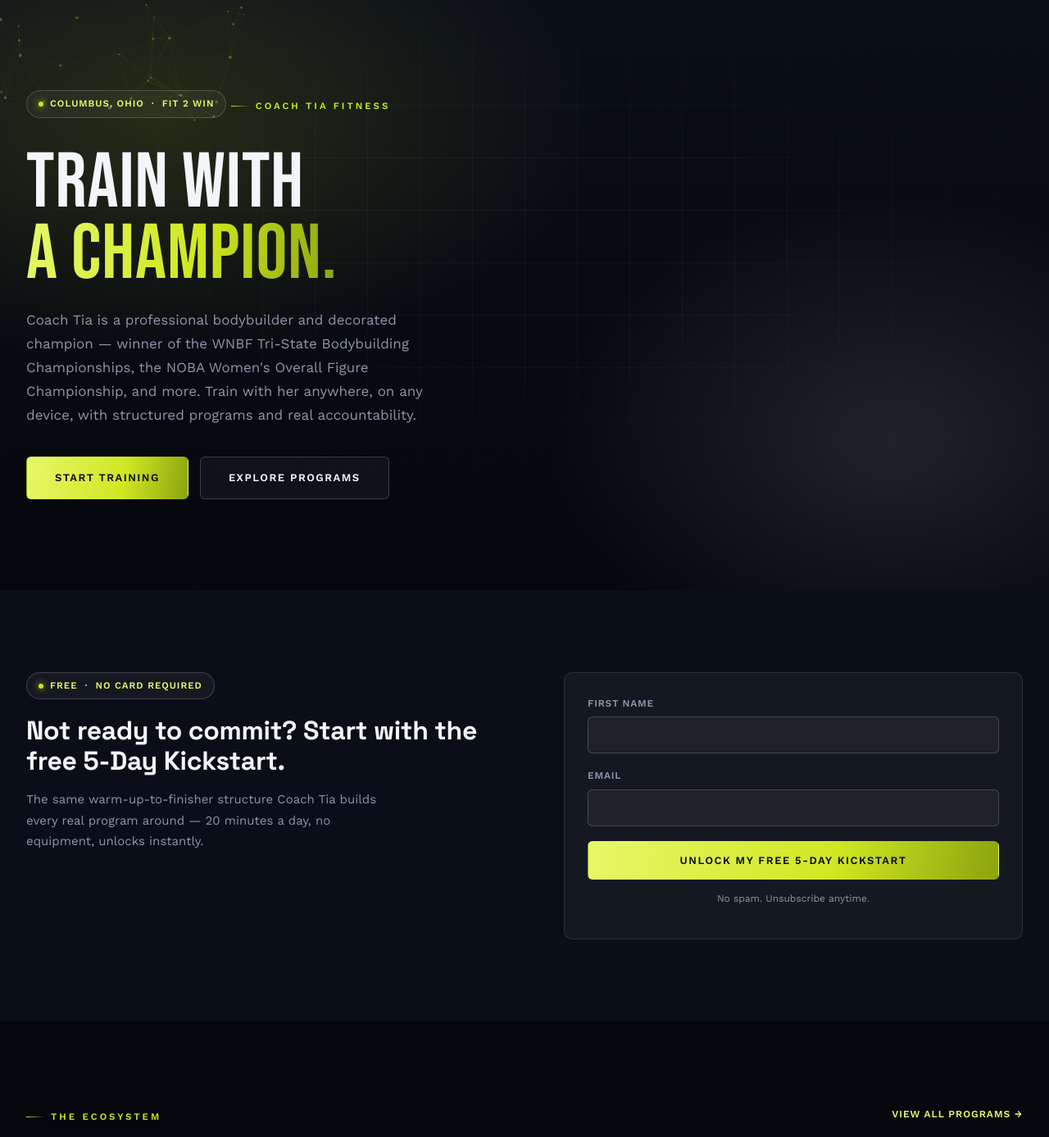
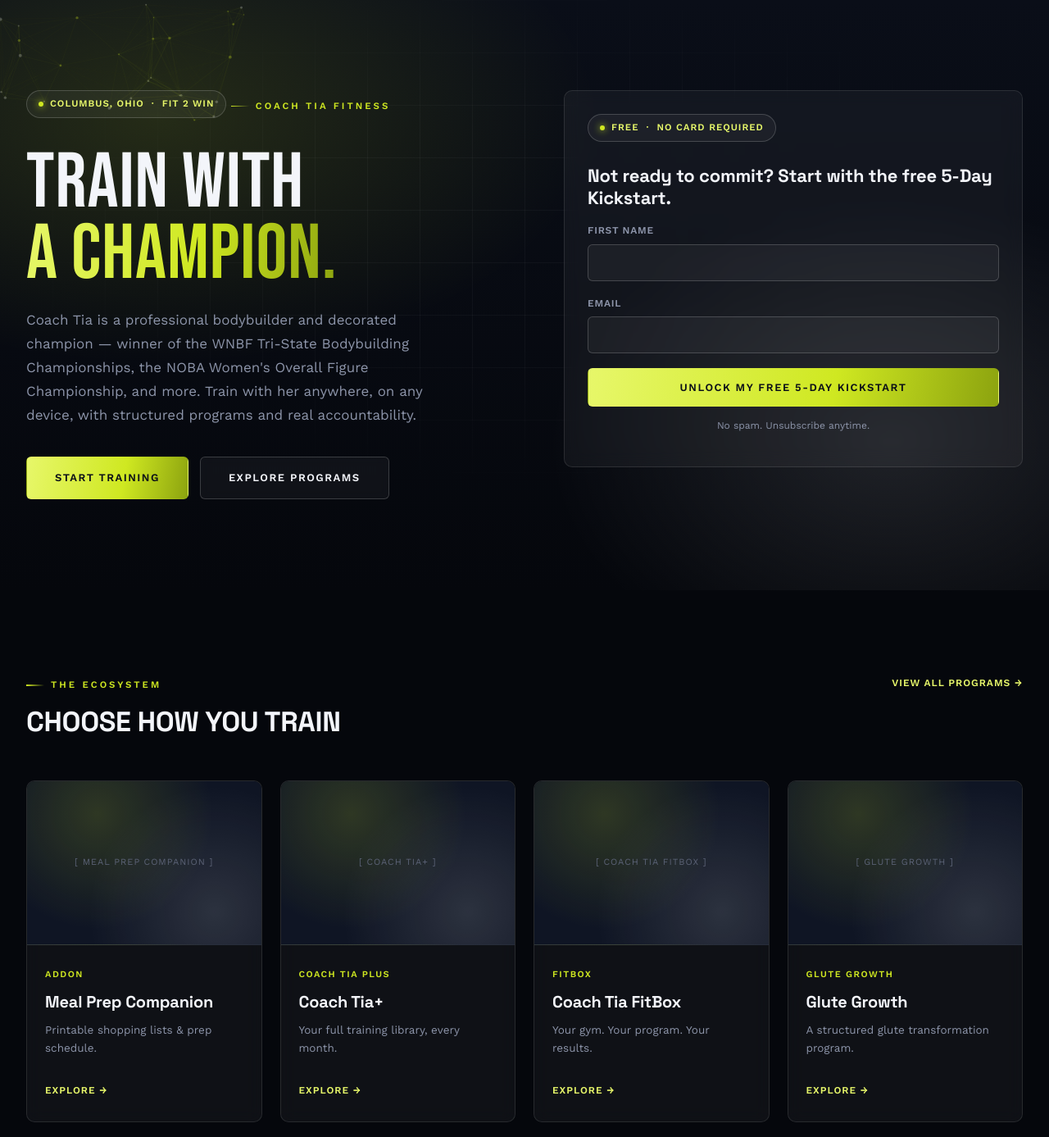
Before and after one commit to datflyerguy/coach-tia-fitness, a Flask app: page / in a window 1280 px wide. Shown: the part 131-1518 px from the top of the page at 82% size. Run offline with Flask 3, Linux system fonts and the light colour scheme; data comes from the database, SQL or seed files in the repository.

Commit message:
Move Kickstart lead form into hero section

```diff
--- a/app/templates/public/home.html
+++ b/app/templates/public/home.html
@@ -5,6 +5,8 @@
   <canvas id="hero-canvas" class="hero-canvas"></canvas>
   <div class="hero-grid"></div>
   <div class="hero-content">
+    <div class="split-2-media">
+      <div>
         <div class="hero-badge"><span class="dot"></span> COLUMBUS, OHIO &nbsp;·&nbsp; FIT 2 WIN</div>
         <span class="eyebrow">COACH TIA FITNESS</span>
         <h1 class="display" style="margin-top:16px;">TRAIN WITH<br><span class="gold-text">A CHAMPION.</span></h1>
@@ -14,25 +16,19 @@
           <a href="{{ url_for('public.programs') }}" class="btn btn-outline-light">Explore Programs</a>
         </div>
       </div>
-</section>
-
-<section class="section section-dim">
-  <div class="container split-2-media reveal">
-    <div>
+      <div class="card" style="padding:28px;">
         <span class="hero-badge"><span class="dot"></span> FREE &nbsp;·&nbsp; NO CARD REQUIRED</span>
-      <h2 style="font-size:32px;line-height:1.15;">Not ready to commit? Start with the free 5-Day Kickstart.</h2>
-      <p style="color:var(--muted);font-size:15px;margin-top:16px;max-width:440px;line-height:1.7;">The same warm-up-to-finisher structure Coach Tia builds every real program around — 20 minutes a day, no equipment, unlocks instantly.</p>
-    </div>
-    <div class="card" style="padding:28px;">
+        <h2 style="font-size:22px;line-height:1.2;margin-top:8px;">Not ready to commit? Start with the free 5-Day Kickstart.</h2>
         {% with messages = get_flashed_messages() %}
-        {% if messages %}<div class="alert alert-error" style="margin-bottom:16px;">{{ messages[0] }}</div>{% endif %}
+          {% if messages %}<div class="alert alert-error" style="margin-top:16px;">{{ messages[0] }}</div>{% endif %}
         {% endwith %}
-      <form method="post" action="{{ url_for('funnel.kickstart') }}">
+        <form method="post" action="{{ url_for('funnel.kickstart') }}" style="margin-top:18px;">
           <div class="field"><label>First Name</label><input type="text" name="name" required></div>
           <div class="field"><label>Email</label><input type="email" name="email" required></div>
           <button type="submit" class="btn btn-primary btn-block">Unlock My Free 5-Day Kickstart</button>
         </form>
         <p style="text-align:center;margin-top:14px;font-size:12px;color:var(--muted);">No spam. Unsubscribe anytime.</p>
+      </div>
     </div>
   </div>
 </section>
```
Lines whose indentation alone changed are shown as unchanged.
